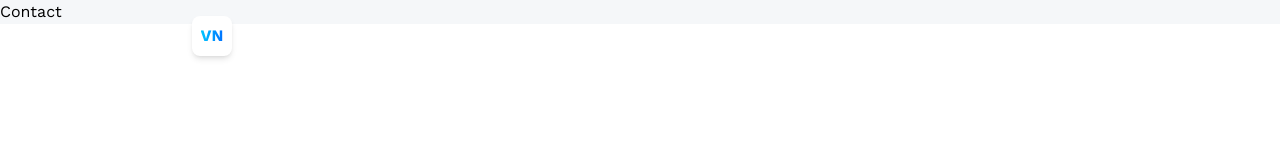
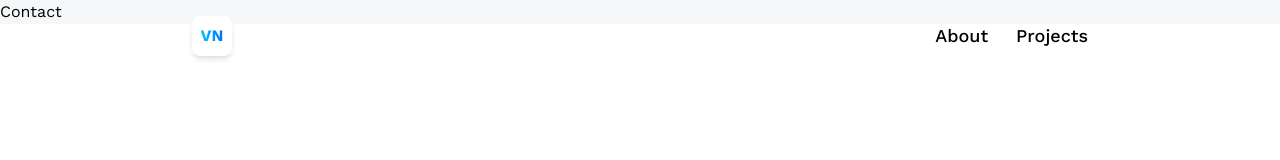
Before and after one commit to vanguyen333/ThreeJS, a React (Vite) app: page /contact in a window 1280 px wide. Shown: the top 160 px of the page. Built offline with nearby package versions, Linux system fonts and the light colour scheme.

Commit message:
navbar react router dom works

```diff
--- a/src/components/Navbar.jsx
+++ b/src/components/Navbar.jsx
@@ -9,6 +9,24 @@
       >
         <p className=" blue-gradient_text">VN</p>
       </NavLink>
+      <nav className="flex text-lg gap-7 font-medium">
+        <NavLink
+          to="/about"
+          className={({ isActive }) =>
+            isActive ? "text-blue-500 " : "text-black"
+          }
+        >
+          About
+        </NavLink>
+        <NavLink
+          to="/projects"
+          className={({ isActive }) =>
+            isActive ? "text-blue-500 " : "text-black"
+          }
+        >
+          Projects
+        </NavLink>
+      </nav>
     </header>
   );
 };
```
